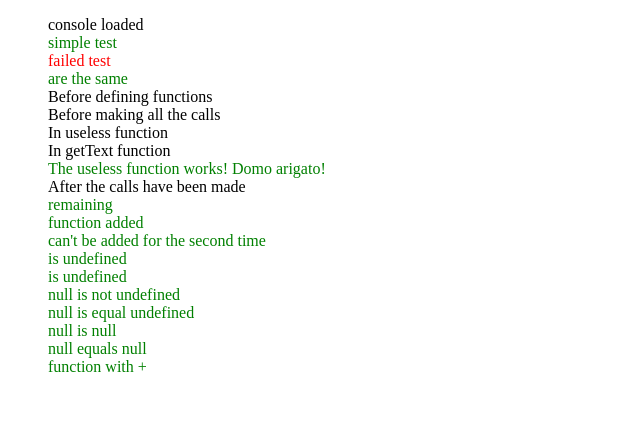
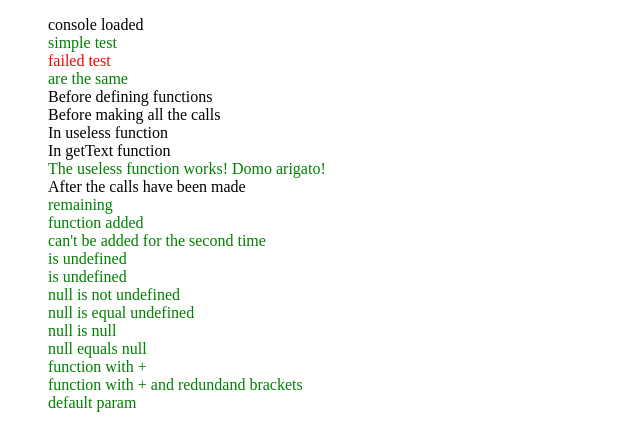
Before and after one commit to muzieh/simpletestJs, a plain HTML site: page index.html in a window 1280 px wide. Shown: the whole page, without its empty margins (0-640 px from the left). Drawn offline with Linux system fonts and the light colour scheme.

Commit message:
Changes to be committed: 	modified:   index.html

```diff
--- a/index.html
+++ b/index.html
@@ -64,6 +64,9 @@
 			assert(null === null, 'null is null');
 			assert(null == null, 'null equals null');
 			assert((1+function(){return 1;}())===2, "function with +");
+			assert((1+(function(){return 1;}()))===2, "function with + and redundand brackets");
+			equal((function(a, b="b"){return "set " + a + " default " + b})("a"), "set a default b", "default param");
+
 
 
 
```
